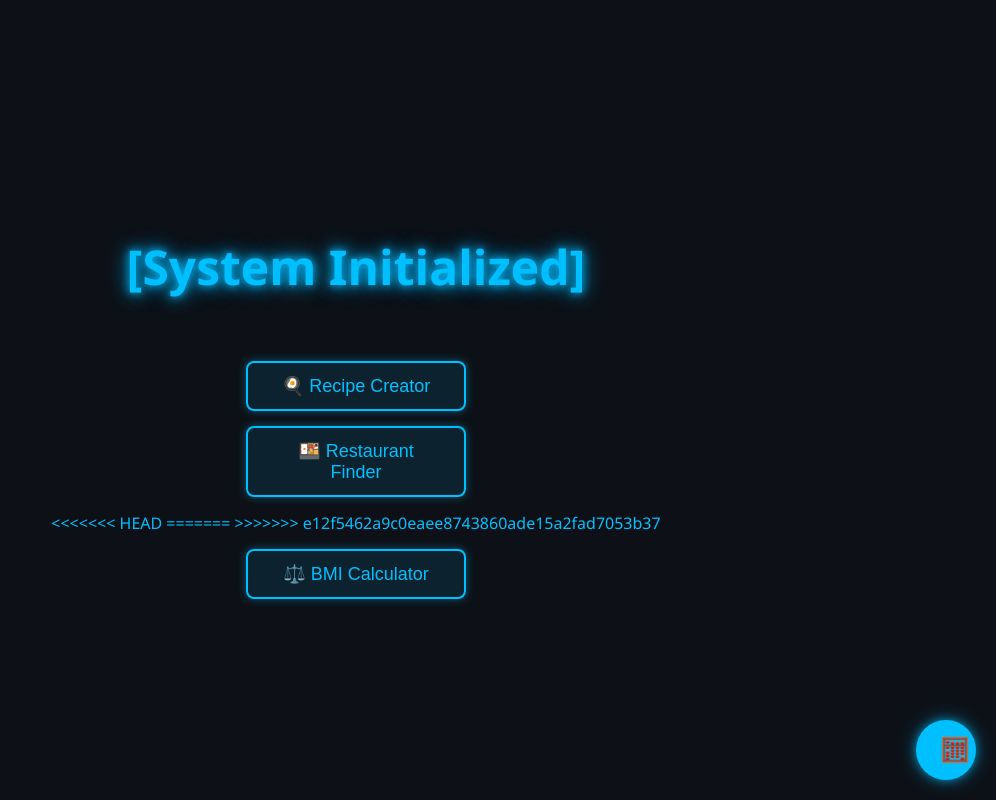
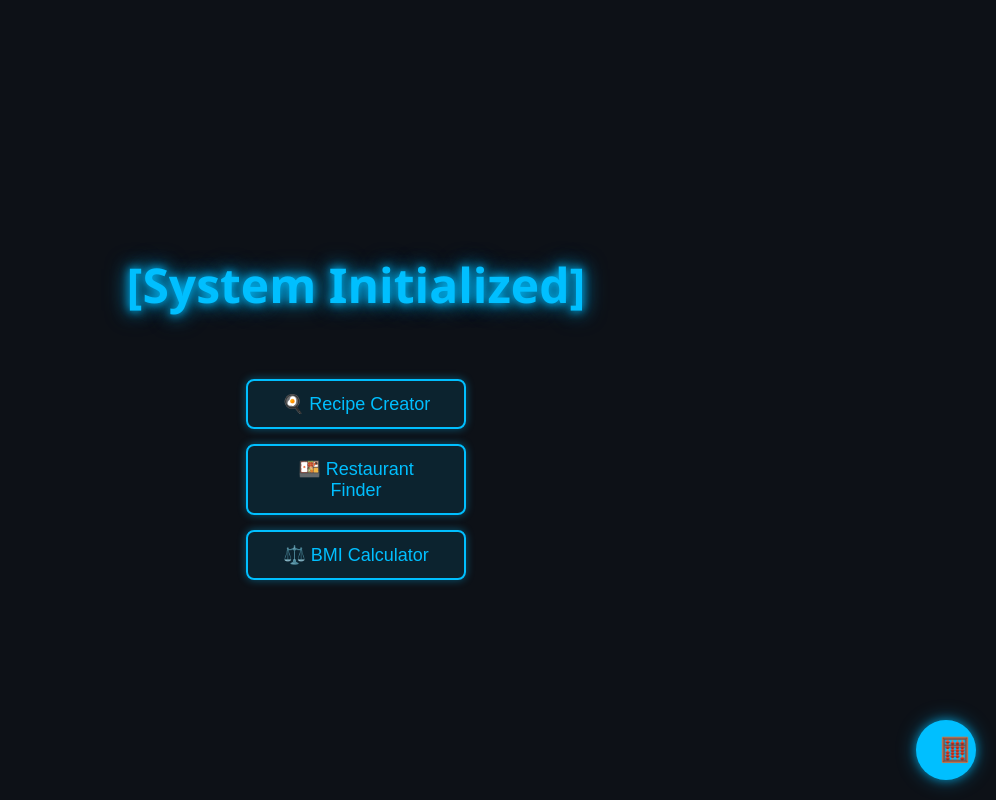
Before and after one commit to CSStudentsG6/FinalExam, a Django app: page / in a window 1280 px wide. Shown: the whole page, without its empty margins (284-1280 px from the left). Run offline with Django 5.2, Linux system fonts and the light colour scheme.

Commit message:
Resolved merge conflict in home.html

```diff
--- a/myapp/templates/myapp/home.html
+++ b/myapp/templates/myapp/home.html
@@ -101,10 +101,6 @@
     <!-- Restaurant Finder Button -->
     <a href="{% url 'choose_budget' %}"><button>🍱 Restaurant Finder</button></a>
 
-<<<<<<< HEAD
-
-=======
->>>>>>> e12f5462a9c0eaee8743860ade15a2fad7053b37
     <!-- BMI Calculator Button -->
     <a href="{% url 'BMI_Calculator:calculate_bmi' %}"><button>⚖️ BMI Calculator</button></a>
   </div>
```
